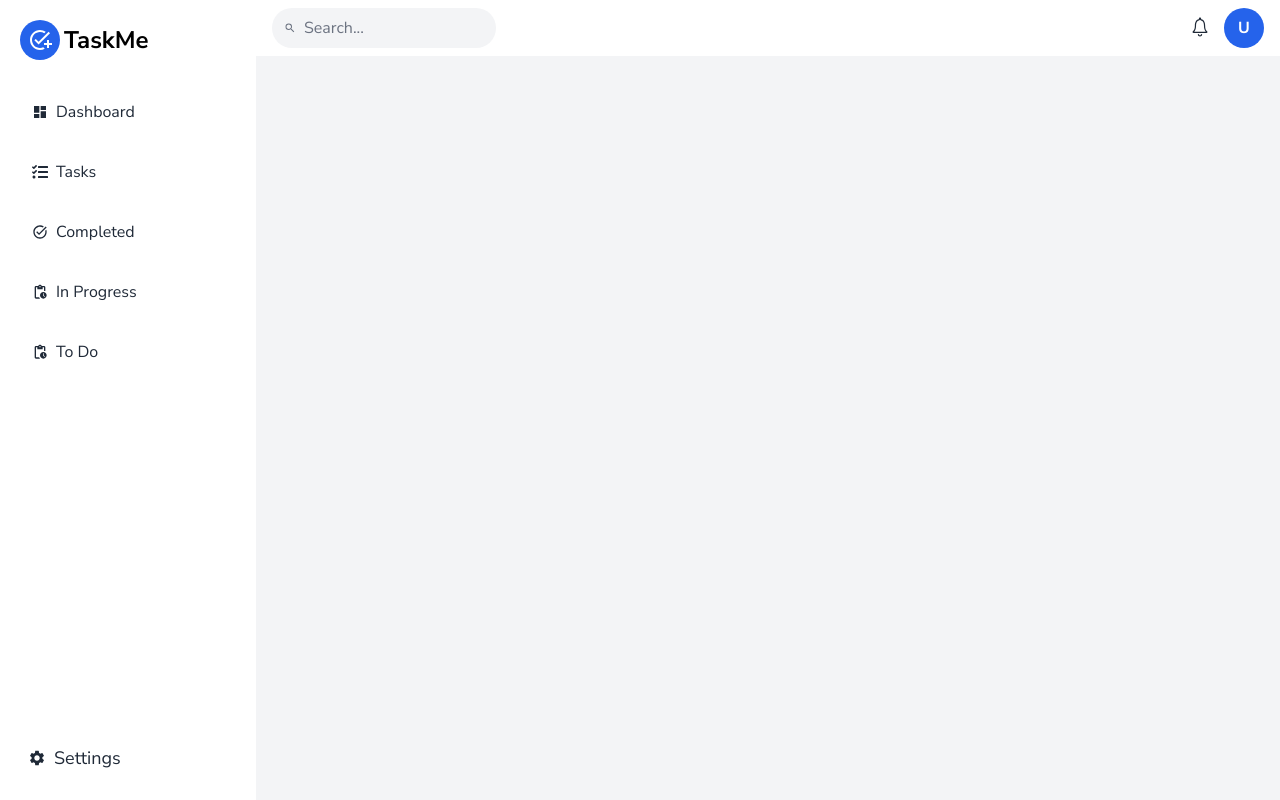
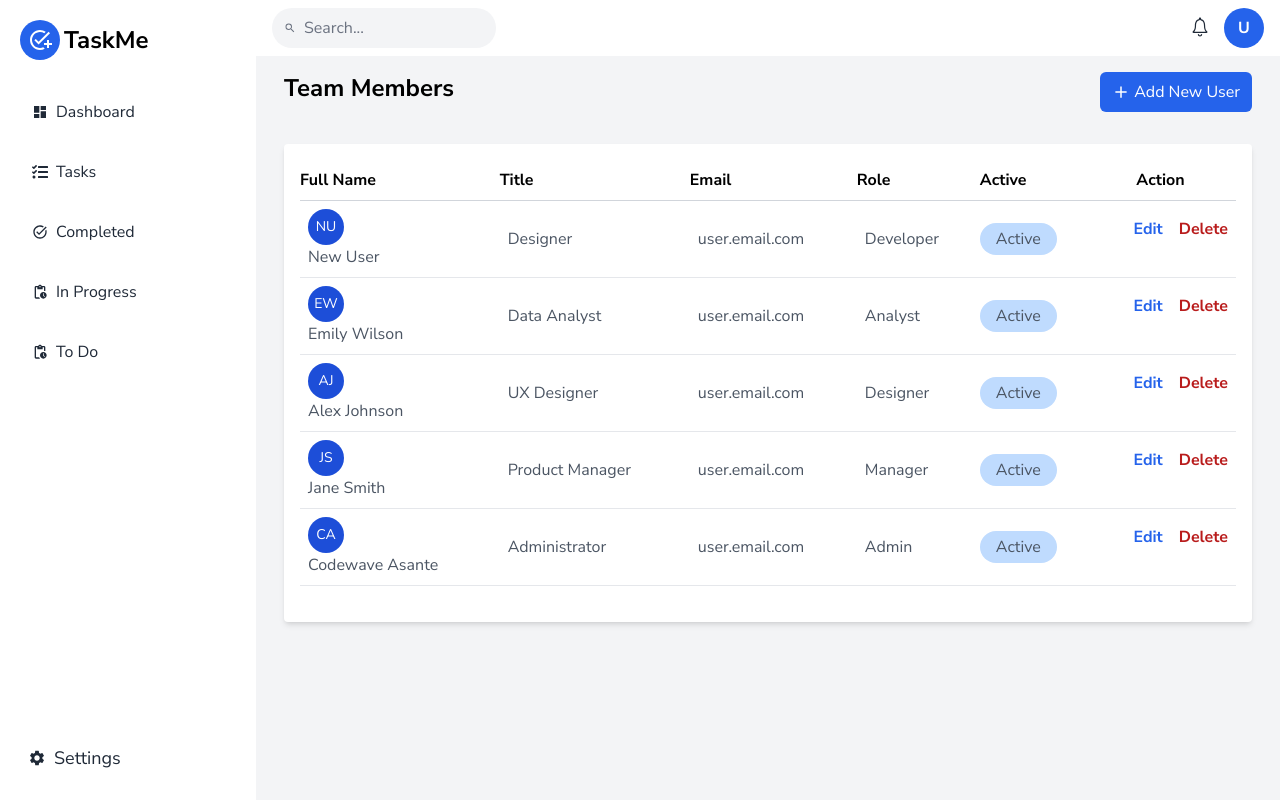
Before and after one commit to bijaysharma8335/Task-Management-System, a React (Create React App) app in the folder client/: page /team in a window 1280 px wide. Built offline with nearby package versions, Linux system fonts and the light colour scheme.

Commit message:
Display Users data in table format

```diff
--- a/client/src/App.jsx
+++ b/client/src/App.jsx
@@ -14,6 +14,7 @@ import React, { Fragment, useRef } from "react";
 import { Transition } from "@headlessui/react";
 import { IoMdClose } from "react-icons/io";
 import clsx from "clsx";
+import { Toaster } from "sonner";
 
 function Layout() {
     const { user } = useSelector((state) => state.auth);
--- a/client/src/pages/Users.jsx
+++ b/client/src/pages/Users.jsx
@@ -1,11 +1,94 @@
-import React from 'react'
+import React, { useState } from "react";
+import Title from "../components/Title";
+import { IoMdAdd } from "react-icons/io";
+import Button from "../components/Button";
+import { summary } from "../assets/data";
+import { getInitials } from "../utils";
+import clsx from "clsx";
 
 const Users = () => {
-  return (
-    <div>
+    const [openDialog, setOpenDialog] = useState(false);
+    const [open, setOpen] = useState(false);
+    const [selected, setSelected] = useState(null);
+    const [openAction, setOpenAction] = useState(null);
+    const TableHeader = () => (
+        <thead className="w-full border-b border-gray-300">
+            <tr className="w-full text-black text-left">
+                <th className="py-2"> Full Name</th>
+                <th className="py-2">Title</th>
+                <th className="py-2 ">Email </th>
+                <th className="py-2">Role</th>
+                <th className="py-2">Active</th>
+                <th className="py-2 flex justify-center">Action</th>
+            </tr>
+        </thead>
+    );
+    const TableRow = ({ user }) => (
+        <tr className="border-b border-gray-200 text-gray-600 hover:bg-gray-400/10">
+            <td className="p-2">
+                <div className="flex items-center gap-3">
+                    <div className="w-9 h-9 rounded-full text-white flex items-center justify-center text-sm bg-blue-700">
+                        <span className="text-xs md:text-sm text-center">
+                            {getInitials(user.name)}
+                        </span>
+                    </div>
+                </div>
+                {user.name}
+            </td>
+            <td className="p-2">{user.title}</td>
+            <td className="p-2">{user.email || "user.email.com"}</td>
+            <td className="p-2">{user.role}</td>
+            <td>
+                <button
+                    className={clsx(
+                        "w-fit px-4 py-1 rounded-full ",
+                        user.isActive ? "bg-blue-200" : "bg-yellow-100"
+                    )}
+                >
+                    {user.isActive ?"Active":"Disabled"}
+                </button>
+            </td>
+            <td className="p-2 flex gap-4  justify-end">
+                <Button
+                    className="text-blue-600 hover:text-blue-500 font-semibold sm:px-0 "
+                    label="Edit"
+                    type="button"
+                />
 
-    </div>
-  )
-}
+                <Button
+                    className="text-red-700 hover:text-red-500 font-semibold sm:px-0 "
+                    label="Delete"
+                    type="button"
+                    // onClick={() => deleteClicks(task._id)}
+                />
+            </td>
+        </tr>
+    );
+    return (
+        <div className="w-full md:px-3 px-0 mb-6">
+            <div className="flex item-center justify-between mb-8 ">
+                <Title title="Team Members" />
+                <Button
+                    label=" Add New User"
+                    icon={<IoMdAdd className="text-lg" />}
+                    className="flex flex-row-reverse gap-1 items-center bg-blue-600 text-white rounded-md 2xl:py-2.5 "
+                    onClick={() => setOpen(true)}
+                />
+            </div>
+            <div className="bg-white px-2 md:px-4 py-4 shadow-md rounded">
+                <div className="overflow-x-auto">
+                    <table className="w-full mb-5">
+                        <TableHeader />
+                        <tbody>
+                            {summary.users.map((user, index) => (
+                                <TableRow key={index} user={user} />
+                            ))}
+                        </tbody>
+                    </table>
+                </div>
+            </div>
+        </div>
+    );
+};
 
-export default Users
+export default Users;
```
